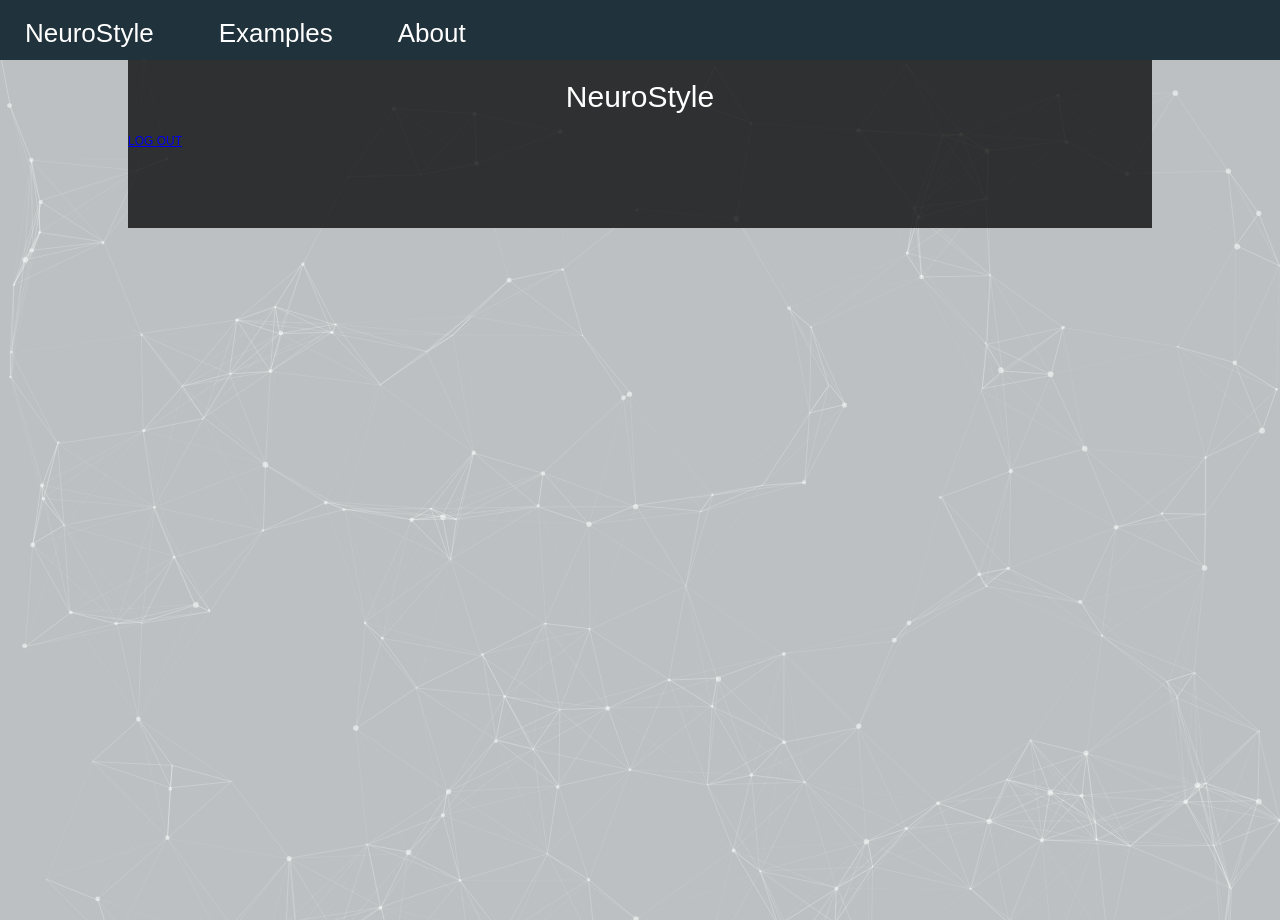
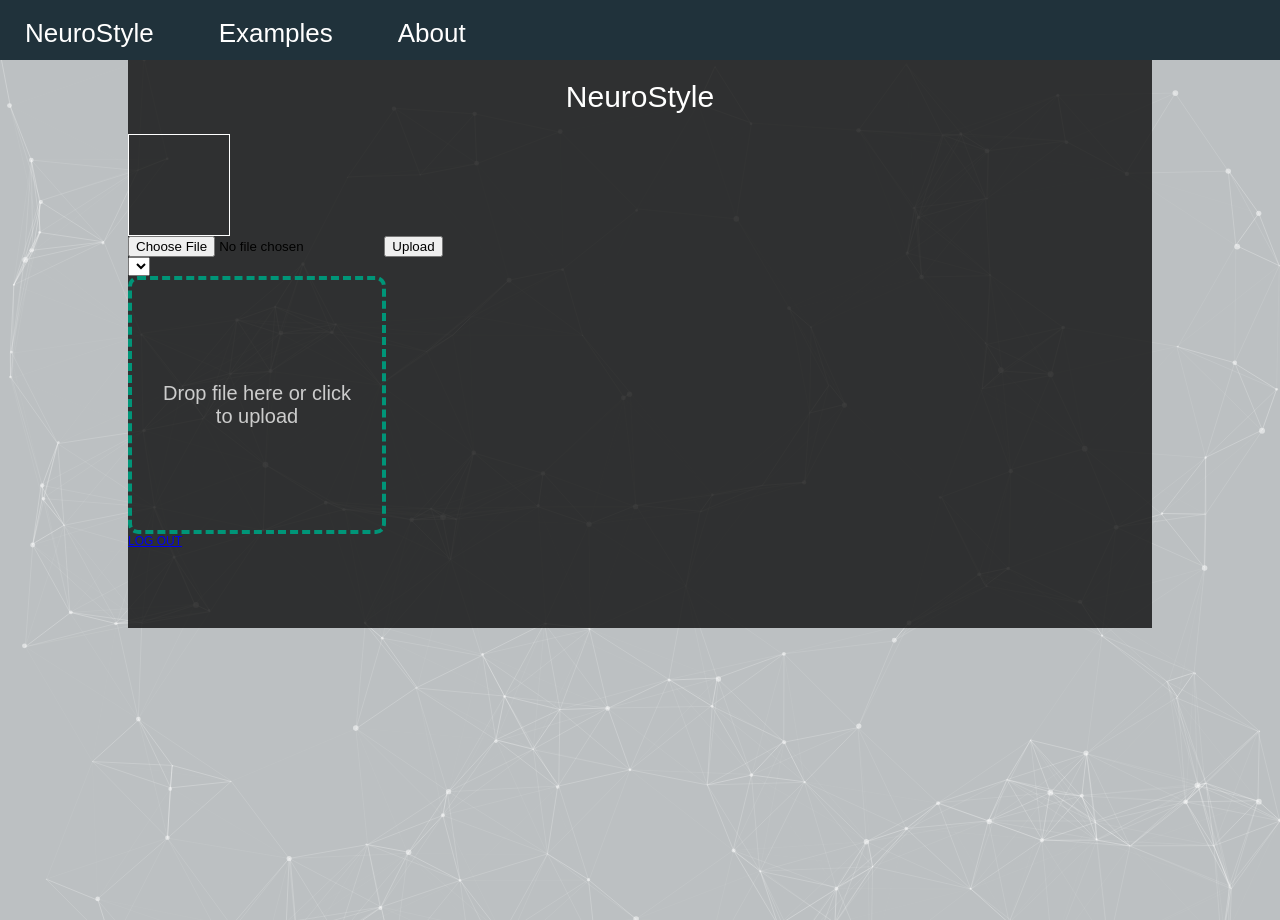
Before and after one commit to OutOfTimeMan/NeuralStyle, a Flask app: page / in a window 1280 px wide. Run offline with Flask 2, Linux system fonts and the light colour scheme; a user stored in the database is signed in; lists and menus that the app fills with data are empty; some libraries are stand-ins or nearby versions.

Commit message:
Added uploading images to db. Drag and drop sketches

```diff
--- a/NDataBase.py
+++ b/NDataBase.py
@@ -18,8 +18,7 @@ class NDataBase:
                 print('Пользователь с таким email уже существует')
                 return False
 
-            tm = math.floor(time.time())
-            self.__cur.execute("INSERT INTO users VALUES(NULL, ?, ?, NULL, ?)", (email, hpsw, tm))
+            self.__cur.execute("INSERT INTO users VALUES(NULL, ?, ?, NULL, NULL, NULL)", (email, hpsw))
             self.__db.commit()
         except sqlite3.Error as e:
             print('Ошибка добавления пользователя в БД' + str(e))
@@ -53,3 +52,16 @@ class NDataBase:
             print('Ошибка получения данных из БД' +str(e))
 
         return False
+
+    def updateUserImage(self, image, user_id):
+        if not image:
+            return False
+
+        try:
+            binary = sqlite3.Binary(image)
+            self.__cur.execute(f"UPDATE users SET image = ? WHERE id = ?", (binary, user_id))
+            self.__db.commit()
+        except sqlite3.Error as e:
+            print("Ошибка обновления аватара в БД: " + str(e))
+            return False
+        return True
--- a/UserLogin.py
+++ b/UserLogin.py
@@ -19,3 +19,9 @@ class UserLogin():
 
     def get_id(self):
         return str(self.__user['id'])
+
+    def verifyExt(self, filename):
+        ext = filename.split('.', 1)[1]
+        if ext.lower() in ('jpg', 'jpeg'):
+            return True
+        return False
--- a/main.py
+++ b/main.py
@@ -6,6 +6,8 @@ from werkzeug.security import generate_password_hash, check_password_hash
 from flask_login import LoginManager, login_user, login_required, current_user, logout_user
 from UserLogin import UserLogin
 from forms import LoginForm, RegisterForm
+
+
 
 app = Flask(__name__)
 app.config.from_object(__name__)
@@ -29,6 +31,7 @@ menu = [{'name': 'NeuroStyle', 'url': '/'},
 '''DATABASE'''
 DATABASE = '/tmp/neurostyle.db'
 DEBUG = True
+MAX_CONTENT_LENGTH = 4 * 1024 * 1024
 
 app.config.update(dict(DATABASE=os.path.join(app.root_path, 'neurostyle.db')))
 
@@ -127,5 +130,30 @@ def logout():
     logout_user()
     return redirect(url_for('login'))
 
+@app.route('/upload', methods=['POST', 'GET'])
+def upload():
+    if request.method == 'POST':
+        file = request.files['file']
+        if file and current_user.verifyExt(file.filename):
+            try:
+                img = file.read()
+                res = dbase.updateUserImage(img, current_user.get_id())
+                if not res:
+                    flash("File must be .jpg or .jpeg", "error")
+                    return redirect(url_for('index'))
+                flash('Successful', 'success')
+            except FileNotFoundError as e:
+                flash('File error reading', 'error')
+
+        else:
+            flash('Image not added. Error.', 'error')
+
+    return redirect(url_for('result'))
+
+@app.route('/result')
+def result():
+    return render_template('about.html', title='Result', menu=menu)
+
+
 if __name__ == '__main__':
     app.run(debug=True)
--- a/sq_db.sql
+++ b/sq_db.sql
@@ -3,5 +3,6 @@ id integer PRIMARY KEY AUTOINCREMENT,
 email text NOT NULL,
 psw text NOT NULL,
 image BLOB DEFAULT NULL,
-time integer NOT NULL
+styleID integer DEFAULT NULL,
+time integer DEFAULT NULL
 );
--- a/static/css/styles.css
+++ b/static/css/styles.css
@@ -203,3 +203,58 @@ hr{
 a:visited{
   color: #fff;
 }
+
+
+.drop-zone {
+  max-width: 200px;
+  height: 200px;
+  padding: 25px;
+  display: flex;
+  align-items: center;
+  justify-content: center;
+  text-align: center;
+  font-family: "Quicksand", sans-serif;
+  font-weight: 500;
+  font-size: 20px;
+  cursor: pointer;
+  color: #cccccc;
+  border: 4px dashed #009578;
+  border-radius: 10px;
+}
+
+.drop-zone--over {
+  border-style: solid;
+}
+
+.drop-zone__input {
+  display: none;
+}
+
+.drop-zone__thumb {
+  width: 100%;
+  height: 100%;
+  border-radius: 10px;
+  overflow: hidden;
+  background-color: #cccccc;
+  background-size: cover;
+  position: relative;
+}
+
+.drop-zone__thumb::after {
+  content: attr(data-label);
+  position: absolute;
+  bottom: 0;
+  left: 0;
+  width: 100%;
+  padding: 5px 0;
+  color: #ffffff;
+  background: rgba(0, 0, 0, 0.75);
+  font-size: 14px;
+  text-align: center;
+}
+
+.image-display {
+    width: 100px;
+    height: 100px;
+    border: 1px solid white;
+}
--- a/templates/index.html
+++ b/templates/index.html
@@ -2,5 +2,24 @@
 
 {% block content %}
 {{ super () }}
+{% for cat, msg in get_flashed_messages(True) %}
+<div class="flash {{cat}}">{{msg}}</div>
+{% endfor %}
+<form class="image-form" action="{{url_for('upload')}}" method="POST" enctype="multipart/form-data">
+    <div class="image-display"></div>
+    <input class="image-input" type="file" name="file">
+    <input type="submit" value="Upload">
+</form>
+
+<select required>
+
+</select>
+
+<div class="drop-zone">
+    <span class="drop-zone__prompt">Drop file here or click to upload</span>
+    <input type="file" name="myFile" class="drop-zone__input">
+  </div>
+
+<!--  <script src="./static/js/drag&drop.js"></script>-->
 <a href="{{url_for('logout')}}">LOG OUT</a>
 {% endblock %}
```
Also changed, not shown: static/js/drag&drop.js (added, +35 -0 lines), neurostyle.db.
